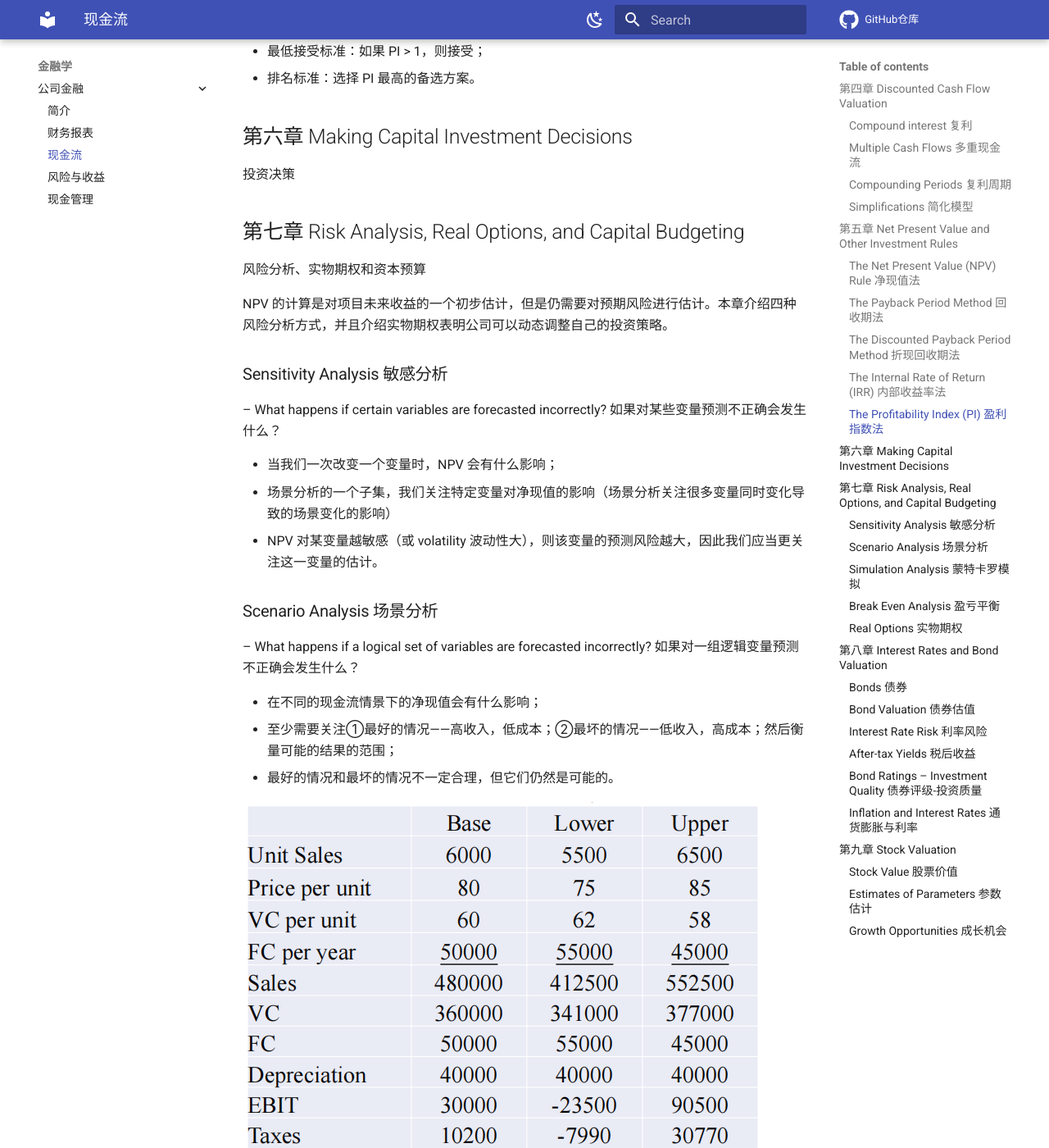
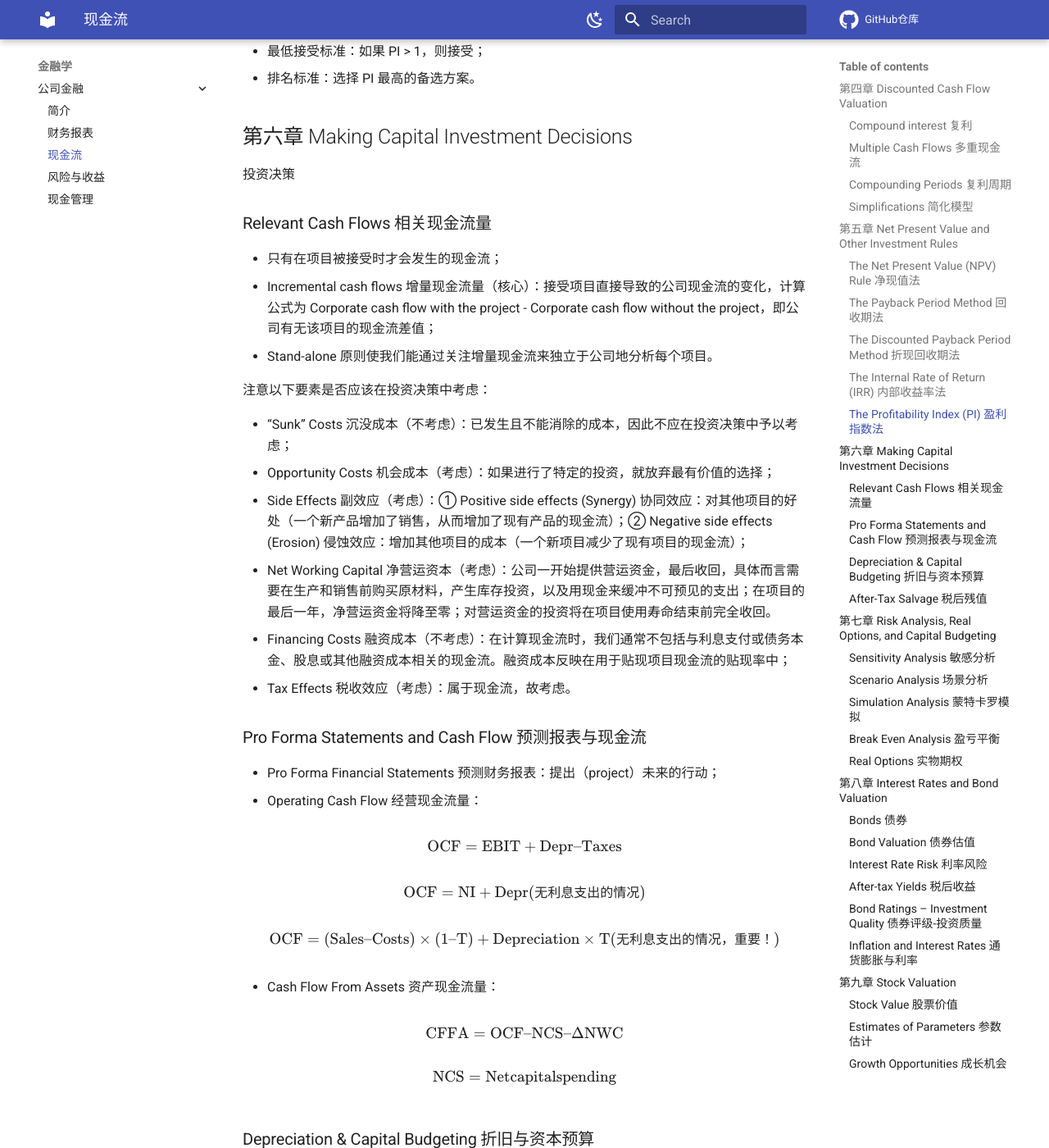
Before and after one commit to yhwu-is/Notes, an MkDocs documentation site: the page built from docs/finance/corporate/P2.md, in a window 1280 px wide and 1400 px high, scrolled down 4098 px. Shown: the whole window at 82% size. Built offline with MkDocs 1.6.1 and Material for MkDocs 9.7.7, drawn with Linux system fonts in a browser that asks for light colours; comment, search, counter and statistics services are not loaded; some of the changed text lies outside the part shown.

Commit message:
corporate finance finish

```diff
--- a/docs/finance/corporate/P2.md
+++ b/docs/finance/corporate/P2.md
@@ -104,7 +104,7 @@ $$\textup{NPV}=\sum\limits_{t=0}^n\cfrac{CF_t}{(1+R)^t}=\sum\limits_{t=1}^n\cfra
 
 **Reinvestment Assumption 再投资假设**
 
-* 所有未来现金流都能以内部收益率再投资。例如某个项目 IRR=20%，公司融资成本 = 10%，那么再投资假设认为将项目赚到的钱花在市场别的投资上，仍能赚到20%的回报率；
+* 所有未来现金流都能以内部收益率再投资。例如某个项目 IRR = 20%，公司融资成本 = 10%，那么再投资假设认为将项目赚到的钱花在市场别的投资上，仍能赚到 20% 的回报率；
 * 但这一假设在现实生活中很难实现，所以再投资假设是 IRR 自身的一个缺陷，可能会高估项目自身的回报率，给投资者带来错误的信息；
 * NPV 解决了再投资假设的缺陷，认为赚到的钱再投资的回报率是公司的融资成本，这个假设更为实际。
 
@@ -128,6 +128,60 @@ $$\textup{NPV}=\sum\limits_{t=0}^n\cfrac{CF_t}{(1+R)^t}=\sum\limits_{t=1}^n\cfra
 ## 第六章 Making Capital Investment Decisions
 
 投资决策
+
+### Relevant Cash Flows 相关现金流量
+
+* 只有在项目被接受时才会发生的现金流；
+* Incremental cash flows 增量现金流量（核心）：接受项目直接导致的公司现金流的变化，计算公式为 Corporate cash flow with the project - Corporate cash flow without the project，即公司有无该项目的现金流差值；
+* Stand-alone 原则使我们能通过关注增量现金流来独立于公司地分析每个项目。
+
+注意以下要素是否应该在投资决策中考虑：
+
+* “Sunk” Costs 沉没成本（不考虑）：已发生且不能消除的成本，因此不应在投资决策中予以考虑；
+* Opportunity Costs 机会成本（考虑）：如果进行了特定的投资，就放弃最有价值的选择；
+* Side Effects 副效应（考虑）：① Positive side effects (Synergy) 协同效应：对其他项目的好处（一个新产品增加了销售，从而增加了现有产品的现金流）；② Negative side effects (Erosion) 侵蚀效应：增加其他项目的成本（一个新项目减少了现有项目的现金流）；
+* Net Working Capital 净营运资本（考虑）：公司一开始提供营运资金，最后收回，具体而言需要在生产和销售前购买原材料，产生库存投资，以及用现金来缓冲不可预见的支出；在项目的最后一年，净营运资金将降至零；对营运资金的投资将在项目使用寿命结束前完全收回。
+*  Financing Costs 融资成本（不考虑）：在计算现金流时，我们通常不包括与利息支付或债务本金、股息或其他融资成本相关的现金流。融资成本反映在用于贴现项目现金流的贴现率中；
+* Tax Effects 税收效应（考虑）：属于现金流，故考虑。
+
+### Pro Forma Statements and Cash Flow 预测报表与现金流
+
+* Pro Forma Financial Statements 预测财务报表：提出（project）未来的行动；
+* Operating Cash Flow 经营现金流量：
+
+$$\rm OCF = EBIT + Depr – Taxes$$
+
+$$\rm OCF = NI + Depr(无利息支出的情况)$$
+
+$$\rm OCF = (Sales – Costs)\times(1 – T) + Depreciation \times T(无利息支出的情况，重要！)$$
+
+* Cash Flow From Assets 资产现金流量：
+
+$$\rm CFFA = OCF – NCS –ΔNWC$$
+
+$$\rm NCS = Net capital spending$$
+
+### Depreciation & Capital Budgeting 折旧与资本预算
+
+由于折旧有税盾，因此通过税额影响公司现金流，因此我们需要在投资决策中考虑这一概念。
+
+* 使用美国国税局（IRS）要求的折旧时间表，有控制税收的目的；
+* Depreciation = non-cash expense 折旧 = 非现金支出，仅与税收影响（现金流）相关；
+* Depreciation tax shield 税盾=D $\times$ T，其中 D = 折旧损失，T = 边际税率。
+
+计算折旧有两种方法：
+
+* Straight-line depreciation 直线折旧法：D = (Initial cost – salvage) / number of years，直线折旧到残值（Salvage Value）；
+* MACRS (Modified accelerated cost recovery system) 加速折旧法：根据折旧表折旧到 0，每期折旧等于折旧百分比乘以资产初始投资，折旧表如下：
+
+![](./assets/2-3.png)
+
+### After-Tax Salvage 税后残值
+
+* 如果残值与资产的账面价值不同，则存在税收效应；
+* Book value = initial cost – accumulated depreciation 账面价值 = 初始投资 - 累计折旧；
+* After-tax salvage = salvage – T(salvage – book value) 税后残值 = 残值 - 税率 $\times$（残值 - 账面价值）；
+* 税收对残值的影响：Net Salvage Cash Flow = Selling Price - (Selling Price -Book Value) * Corporate tax rate 净残值现金流 = 出售价格 - （出售价格 - 账面价值）* 公司税率。
 
 ## 第七章 Risk Analysis, Real Options, and Capital Budgeting
 
@@ -208,8 +262,9 @@ $$\textup{Bond Value}=C\left[\cfrac{1-\cfrac{1}{(1+r)^T}}{r}\right]+\cfrac{F}{(1
 
 **Reinvestment Rate Risk 再投资风险**
 
-* 即不复利的情况下我们可以每年取走利息再投资，再投资的回报率低于息票利率的风险；
-* 高息票利率债券比低息票利率债券有更大的再投资利率风险。
+* 不复利的情况下我们可以每年取走利息再投资，再投资的回报率低于息票利率的风险称为再投资风险；
+* 高息票利率债券比低息票利率债券有更大的再投资利率风险。因为更难找到比高息票利率债券回报高的新投资项目；
+* 短期债券比长期债券有更大的再投资风险，因为短期债券结束后受到利率影响可能投资项目回报都很低，不如选择长期债券获得更高的稳定回报。
 
 ### After-tax Yields 税后收益
 
```
Also changed, not shown: docs/finance/corporate/P1.md (+3 -3 lines), docs/finance/corporate/P3.md (+1 -1 lines), docs/finance/corporate/assets/2-3.png (added).
